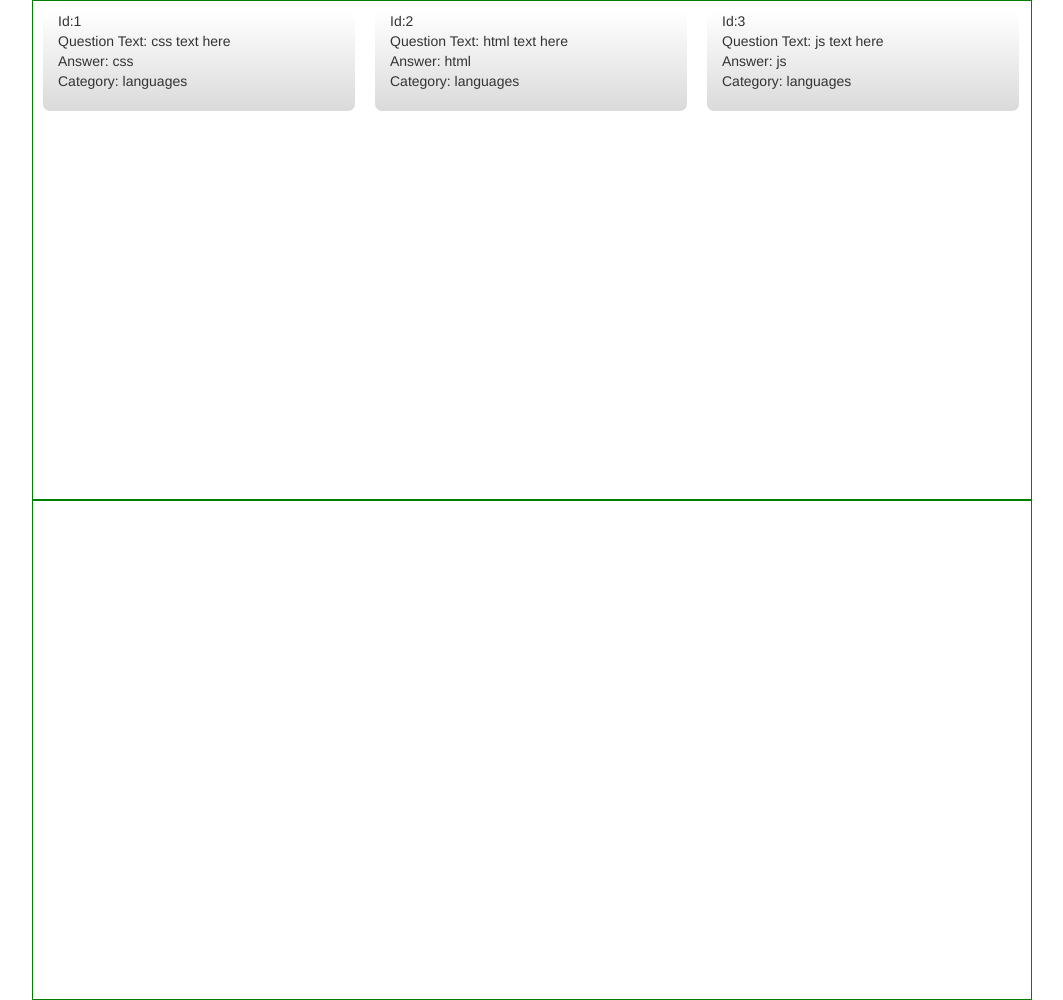
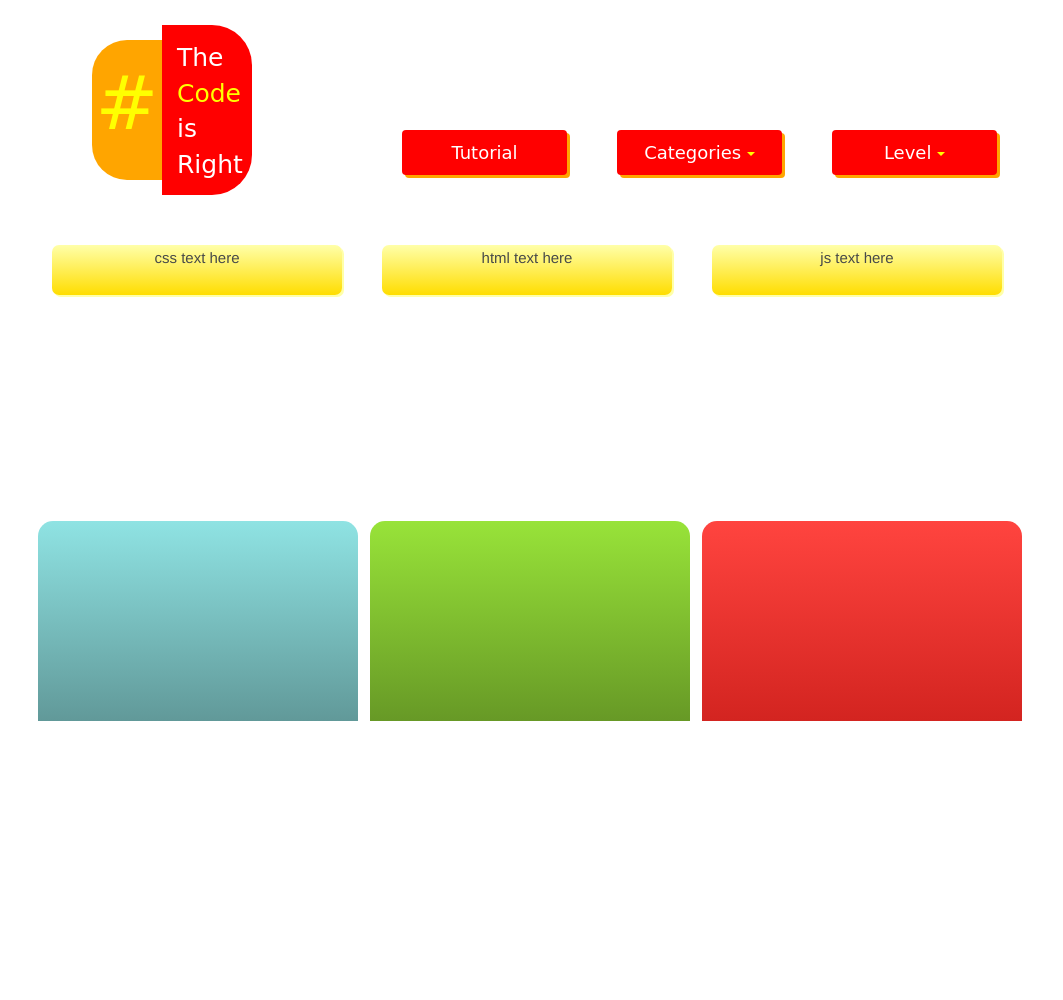
Before and after one commit to rohernan76/trtl, a website: page Public/index.html in a window 1280 px wide. Shown: the whole page, without its empty margins (108-1171 px from the left). After the commit the page ends 815 px from the top, so only its background shows below. Drawn offline with nearby package versions, Linux system fonts and the light colour scheme; a web font is replaced by a local one.

Commit message:
Added buttons and dropdowns

```diff
--- a/Public/index.html
+++ b/Public/index.html
@@ -12,10 +12,44 @@
     <link rel="stylesheet" href="https://maxcdn.bootstrapcdn.com/bootstrap/3.3.6/css/bootstrap.min.css" integrity="sha384-1q8mTJOASx8j1Au+a5WDVnPi2lkFfwwEAa8hDDdjZlpLegxhjVME1fgjWPGmkzs7" crossorigin="anonymous">
     <meta name="viewport" content="width=device-width, initial-scale=1">
 
+    <!-- Google font -->
+    <link href='https://fonts.googleapis.com/css?family=Slackey' rel='stylesheet' type='text/css'>
+	<link href='https://fonts.googleapis.com/css?family=Henny+Penny' rel='stylesheet' type='text/css'>
+
+
     <link rel="stylesheet" type="text/css" href="main.css">
 </head>
 <body>
-<div class="header"></div>
+<div class="header">
+	<div class="left">#</div>
+	<div class="right">The<br><span>Code</span><br>is<br>Right</div>
+
+	<button class="btn btn-default" type="submit">Tutorial</button>
+
+	<div class="dropdown">
+  		<button class="btn btn-default dropdown-toggle" type="button" id="dropdownMenu1" data-toggle="dropdown" aria-haspopup="true" aria-expanded="true">
+    	Categories
+    	<span class="caret"></span>
+  		</button>
+	  <ul class="dropdown-menu" aria-labelledby="dropdownMenu1">
+	    <li><a href="#">HTML/CSS/JavaScript</a></li>
+	    <li><a href="#">Pokemon/Prescription Drug/Disease</a></li>
+	    <li><a href="#">Shakespeare/Chaucer/Dickens</a></li>
+	  </ul>
+	</div>
+
+	<div class="dropdown">
+  		<button class="btn btn-default dropdown-toggle" type="button" id="dropdownMenu2" data-toggle="dropdown" aria-haspopup="true" aria-expanded="true">
+    	Level
+    	<span class="caret"></span>
+  		</button>
+	  <ul class="dropdown-menu" aria-labelledby="dropdownMenu1">
+	    <li><a href="#">1</a></li>
+	    <li><a href="#">2</a></li>
+	    <li><a href="#">3</a></li>
+	  </ul>
+	</div>
+</div>
 
 <div class="container">
 		<div class="row">
@@ -26,12 +60,13 @@
 
 
 		<div class="row">
-			<div class="col-md-4 bucket b1"></div>
-			<div class="col-md-4 bucket b2"></div>
-			<div class="col-md-4 bucket b3"></div>
+			<div id="html" class="col-md-4 bucket b1"></div>
+			<div id="css" class="col-md-4 bucket b2"></div>
+			<div id="js" class="col-md-4 bucket b3"></div>
 		</div>
 </div>
-</body>
+
+
 
 <script src="index.js"></script>
 </body>
--- a/Public/index.js
+++ b/Public/index.js
@@ -23,7 +23,15 @@ snippetArr[5] = new Snippet(6, "more js", "js", "languages", 1);
 // just for test purposes to make sure array and objects work as expected
 // jjf 8/4/16
 $(document).ready(function() {
-	$('#snippetBox1').html("Id:" + snippetArr[0].id + "<br>Question Text: " + snippetArr[0].text + "<br>Answer: "+ snippetArr[0].answer + "<br>Category: " + snippetArr[0].category);
-	$('#snippetBox2').html("Id:" + snippetArr[1].id + "<br>Question Text: " + snippetArr[1].text + "<br>Answer: "+ snippetArr[1].answer + "<br>Category: " + snippetArr[1].category);
-	$('#snippetBox3').html("Id:" + snippetArr[2].id + "<br>Question Text: " + snippetArr[2].text + "<br>Answer: "+ snippetArr[2].answer + "<br>Category: " + snippetArr[2].category);
+	$('#snippetBox1').html(snippetArr[0].text);
+	$('#snippetBox2').html(snippetArr[1].text);
+	$('#snippetBox3').html(snippetArr[2].text);
 });
+
+
+
+
+
+
+
+//	$('#snippetBox3').html("Id:" + snippetArr[2].id + "<br>Question Text: " + snippetArr[2].text + "<br>Answer: "+ snippetArr[2].answer + "<br>Category: " + snippetArr[2].category);
--- a/Public/main.css
+++ b/Public/main.css
@@ -424,24 +424,116 @@ textarea {
 
 
 /*Begin custom CSS*/
+.header {
+  height: 215px;
+}
+
+.left {
+  height: 140px;
+  width: 70px;
+  background-color: orange;
+  border-radius:35px 0 0 35px;
+  font-size: 75px;
+  color: yellow;
+  text-align: center;
+  padding-top: 10px;
+  margin: 40px 0 15px 200px ;
+  float: left;
+  font-family: 'Slackey', cursive;
+}
+
+.right {
+  height: 170px;
+  width: 90px;
+  background-color: red;
+  border-radius: 0 40px 40px 0;
+  float: left;
+  margin: 25px 0  10px 0;
+  font-size: 25px;
+  padding: 15px;
+  color: white;
+  font-family: 'Henny Penny', cursive;
+}
+
+.btn-default {
+  float: left;
+  width: 165px;
+  height: 45px;
+  margin: 130px 25px 50px 150px;
+  font-size: 18px;
+  background-color: red;
+  box-shadow: 3px 3px orange;
+  border: none;
+  color: white;
+  font-family: 'Henny Penny', cursive;
+}
+
+#dropdownMenu1 {
+  margin: 130px 25px 50px 25px;
+  width: 165px;
+  float: left;
+  position: relative;
+}
+
+#dropdownMenu2 {
+  margin: 130px 25px 50px 25px;
+  width: 165px;
+  float: left;
+}
+
+span {
+  color: yellow;
+}
+
 
 .row {
-	border: 1px solid green;
-	height: 500px;
+	height: 300px;
 }
 
 .snippet {
-	width: 312px;
-	height: 100px;
+	width: 290px;
+	height: 50px;
 	background-color: lightgrey;
 	border-radius: 7px;
-	margin: 10px;
-	background: -webkit-linear-gradient(#FEFFFE, #D9DAD9); /* For Safari 5.1 to 6.0 */
-    background: -o-linear-gradient(#FEFFFE, #D9DAD9); /* For Opera 11.1 to 12.0 */
-    background: -moz-linear-gradient(#FEFFFE, #D9DAD9); /* For Firefox 3.6 to 15 */
-    background: linear-gradient(#FEFFFE, #D9DAD9); /* Standard syntax */
+	margin: 20px;
+	background: -webkit-linear-gradient(#FFFFA9, #FFDD00); /* For Safari 5.1 to 6.0 */
+  background: -o-linear-gradient(#FFFFA9, #FFDD00); /* For Opera 11.1 to 12.0 */
+  background: -moz-linear-gradient(#FFFFA9, #FFDD00); /* For Firefox 3.6 to 15 */
+  background: linear-gradient(#FFFFA9, #FFDD00); /* Standard syntax */
+  box-shadow: 2px 2px #FFFFA9;
+  color: #484A49;
+  font-size: 15px;
+  padding: 2px 8px;
+  text-align: center;
 }
 
+.bucket {
+  width: 320px;
+  height: 200px;
+  border-radius: 15px 15px 0 0;
+  margin: 6px;
+}
+
+.b1 {
+  background: -webkit-linear-gradient(#8FE3E3, #619999); /* For Safari 5.1 to 6.0 */
+  background: -o-linear-gradient(#8FE3E3, #619999); /* For Opera 11.1 to 12.0 */
+  background: -moz-linear-gradient(#8FE3E3, #619999); /* For Firefox 3.6 to 15 */
+  background: linear-gradient(#8FE3E3, #619999); /* Standard syntax */
+}
+
+.b2 {
+  background: -webkit-linear-gradient(#98E339, #679926); /* For Safari 5.1 to 6.0 */
+  background: -o-linear-gradient(#98E339, #679926); /* For Opera 11.1 to 12.0 */
+  background: -moz-linear-gradient(#98E339, #679926); /* For Firefox 3.6 to 15 */
+  background: linear-gradient(#98E339, #679926); /* Standard syntax */
+}
+
+.b3 {
+  background: -webkit-linear-gradient(#FF443F, #D32420); /* For Safari 5.1 to 6.0 */
+  background: -o-linear-gradient(#FF443F, #D32420); /* For Opera 11.1 to 12.0 */
+  background: -moz-linear-gradient(#FF443F, #D32420); /* For Firefox 3.6 to 15 */
+  background: linear-gradient(#FF443F, #D32420); /* Standard syntax */
+}
 .container {
 	width: 1000px;
 }
```
